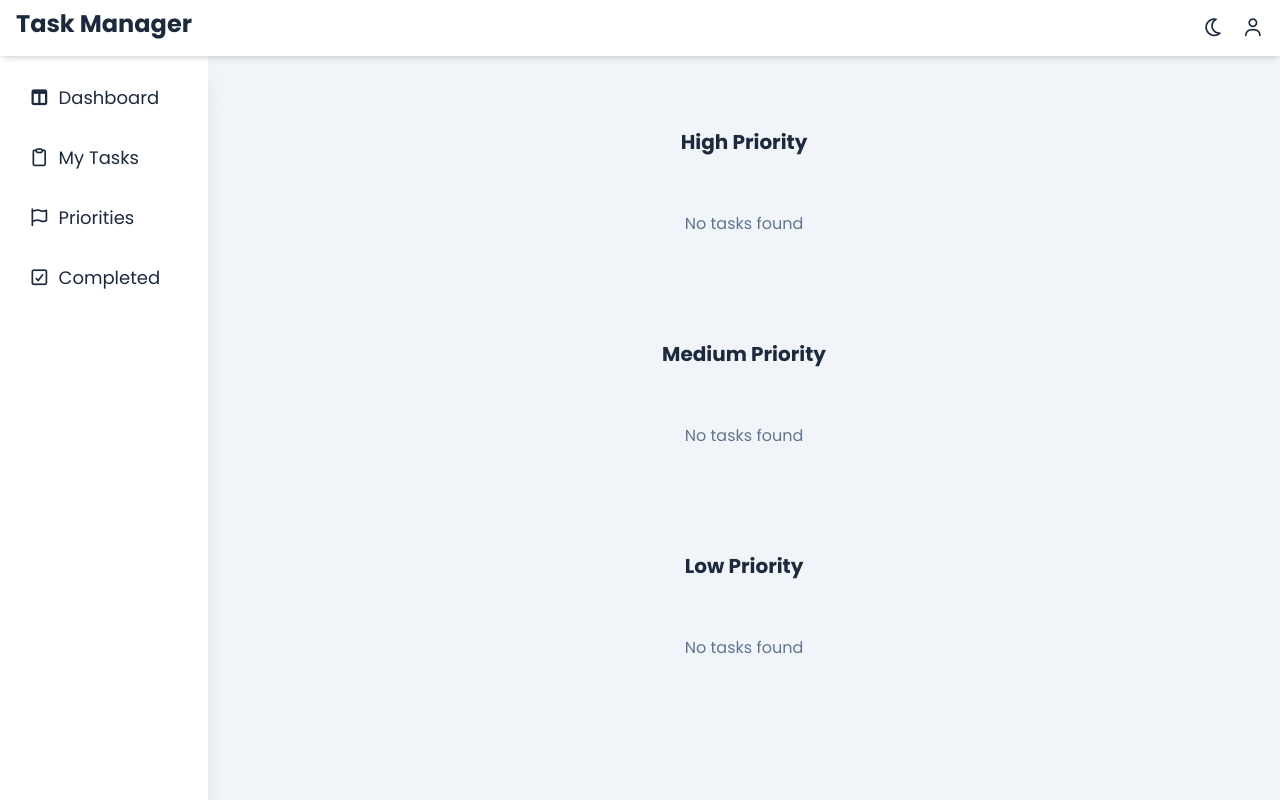
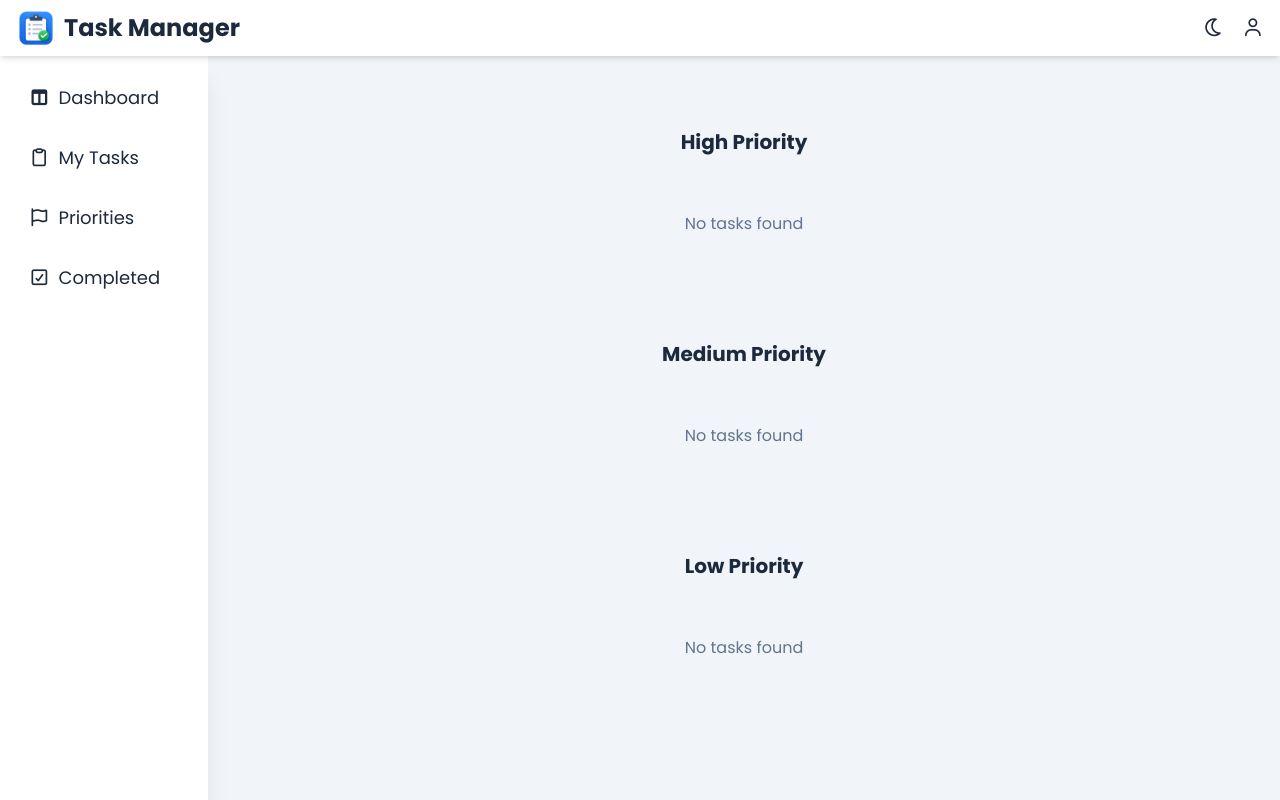
Before and after one commit to ArpithRaj622/Task-Manager, a website: page components/priorities.html in a window 1280 px wide. Drawn offline with Linux system fonts and the light colour scheme.

Commit message:
Add task manager branding

```diff
--- a/components/priorities.html
+++ b/components/priorities.html
@@ -10,12 +10,16 @@
 
     <link rel="stylesheet" href="../dist/output.css">
 
+    <link rel="icon" href="../assets/favicon.ico">
     <title>Priorities</title>
 </head>
 <body>
     <!-- header -->
     <header>
-        <h1>Task Manager</h1>
+        <div class="header-logo">
+            <img src="../assets/android-chrome-192x192.png" alt="Task Manager" class="w-10 h-10">
+            <h1>Task Manager</h1>
+        </div>
 
         <div class="header-buttons">
             <!-- light/dark mode toggle -->
--- a/src/input.css
+++ b/src/input.css
@@ -38,8 +38,16 @@ header {
     dark:border-b-slate-800;
 }
 
+.header-logo {
+    @apply flex
+    gap-2
+    items-center;
+}
+
 h1 {
-    @apply text-2xl
+    @apply
+    text-base
+    md:text-2xl
     font-bold;
 }
 
```
Also changed, not shown: components/tasks.html (+5 -1 lines), index.html (+5 -1 lines), assets/android-chrome-192x192.png (added), assets/android-chrome-512x512.png (added), assets/apple-touch-icon.png (added), assets/favicon-16x16.png (added), assets/favicon-32x32.png (added), assets/favicon.ico (added), dist/output.css.
